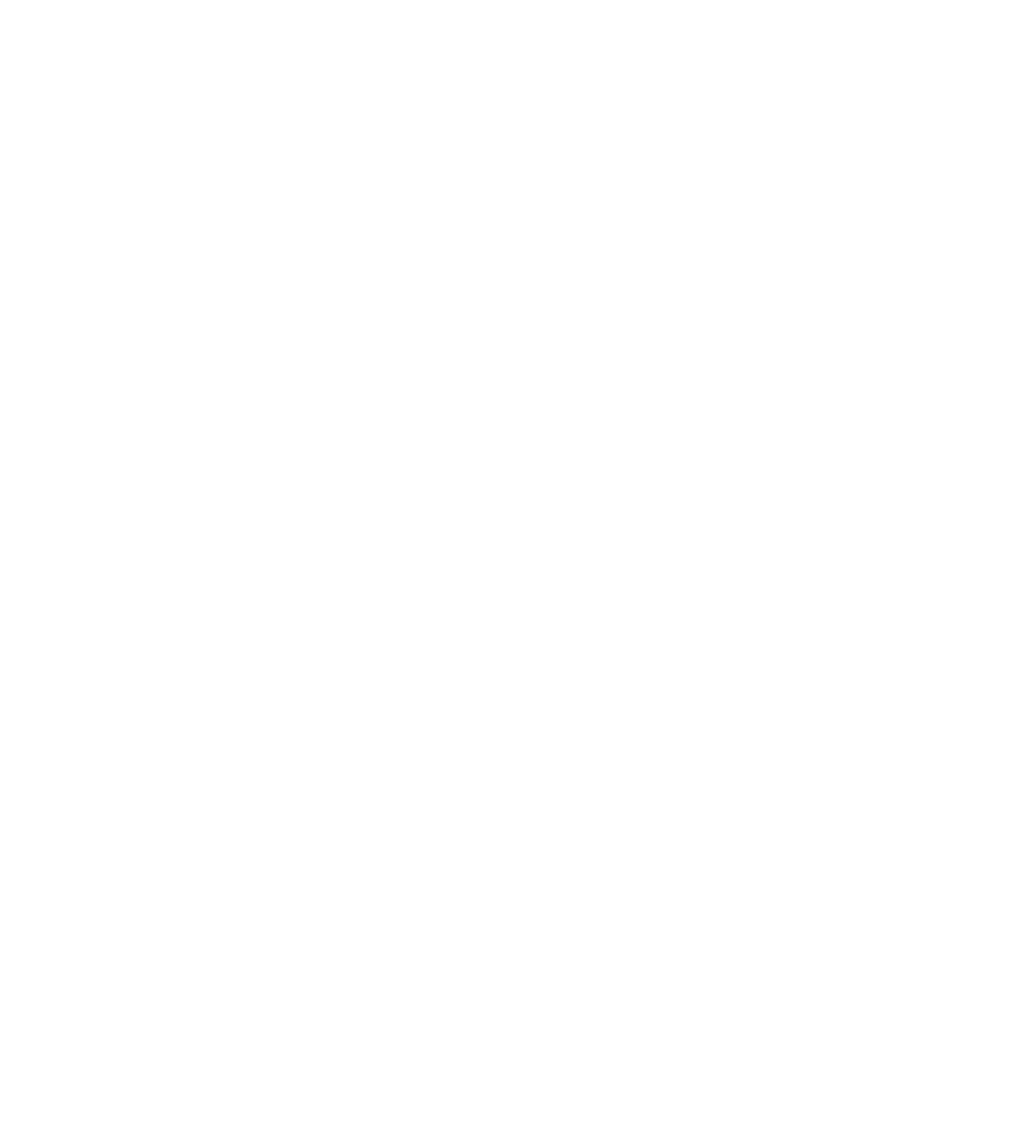
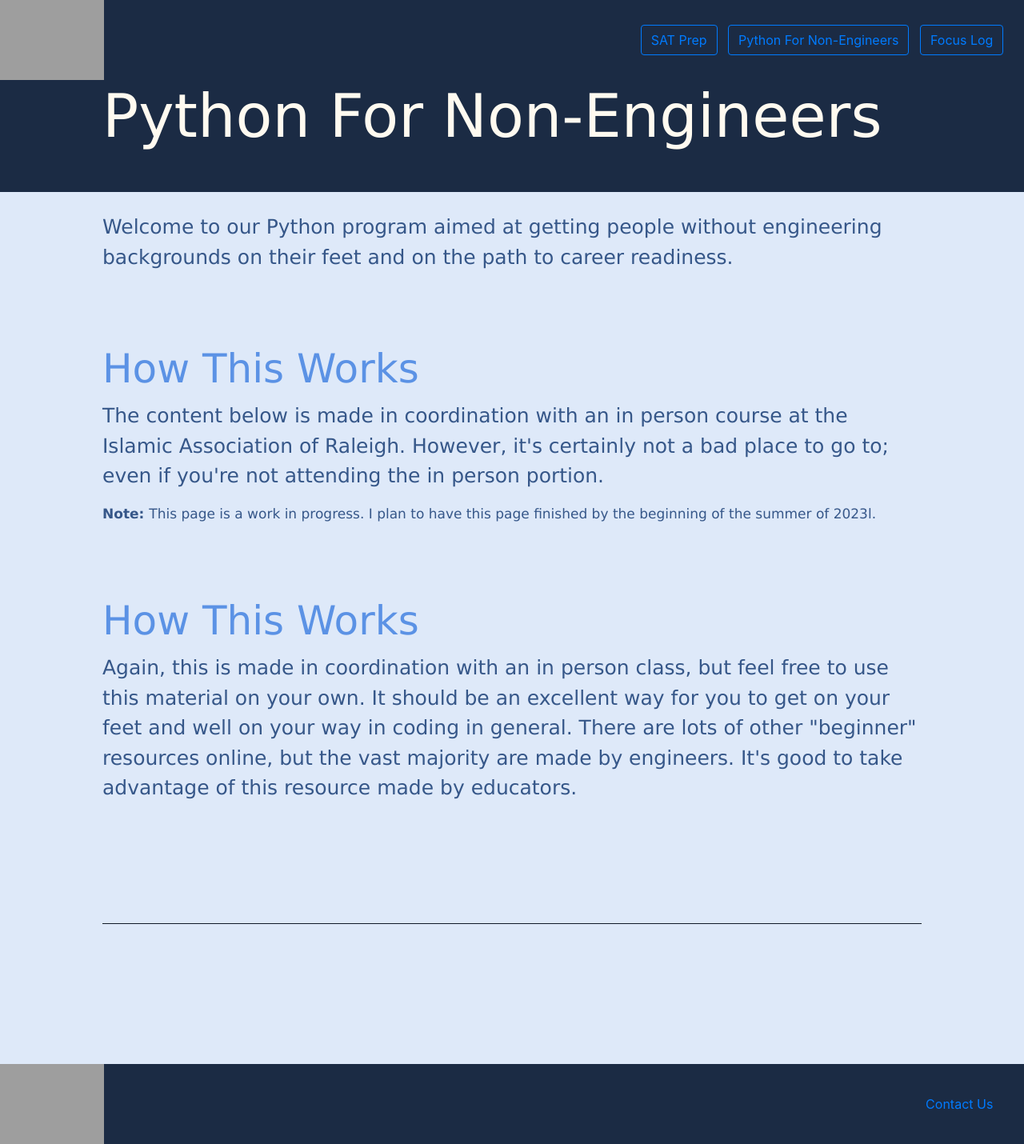
Before and after one commit to YomenT/bluebird-teaching, a React (Create React App) app in the folder reactapp/: page /python in a window 1280 px wide. Shown: the whole page at 80% size. Before the commit the page ends 800 px from the top, so only its background shows below. Built offline with nearby package versions, Linux system fonts and the light colour scheme; grey boxes are pictures that could not be loaded.

Commit message:
Added to python course page.

```diff
--- a/reactapp/src/components/Logo.js
+++ b/reactapp/src/components/Logo.js
@@ -21,6 +21,11 @@ class Logo extends React.Component {
                     </Link>
                     &nbsp;
                     &nbsp;
+                    <Link to="/python">
+                        <button type="button" class="btn btn-outline-primary">Python For Non-Engineers</button>
+                    </Link>
+                    &nbsp;
+                    &nbsp;
                     <Link to="/focus_log">
                         <button type="button" class="btn btn-outline-primary">Focus Log</button>
                     </Link>
--- a/reactapp/src/components/Main.js
+++ b/reactapp/src/components/Main.js
@@ -9,6 +9,7 @@ import FocusLog from './FocusLog'
 import Resources from './Resources'
 import SatPrep from './SatPrep'
 import AboutSATPrep from './AboutSATPrep'
+import Python from './Python'
 
 // Heart of Algebra
 import IntroductionToHeartOfAlgebra from './IntroductionToHeartOfAlgebra';
@@ -55,6 +56,7 @@ const Main = () => {
       <Route exact path='/resources' component={Resources}></Route>
       <Route exact path='/satprep' component={SatPrep}></Route>
       <Route exact path='/aboutsatprep' component={AboutSATPrep}></Route>
+      <Route exact path='/python' component={Python}></Route>
 
       {/* Heart of Algebra */}
       <Route exact path='/heart_of_algebra/about' component={IntroductionToHeartOfAlgebra}></Route>
--- /dev/null
+++ b/reactapp/src/components/Python.js
@@ -0,0 +1,52 @@
+import React from "react";
+
+import Logo from './Logo'
+import Footer from './Footer'
+
+class Python extends React.Component {
+
+    render() {
+        return (
+            <div>
+
+                <Logo />
+                <div className="bodyDiv">
+                    <h2 style={{ paddingBottom: "25px" }}>Python For Non-Engineers</h2>
+                </div>
+
+                <div className="aboutBodyDiv">
+
+                    <p className="p-body">
+                        Welcome to our Python program aimed at getting people without engineering backgrounds on their feet and on the path to career
+                        readiness.
+                    </p>
+
+                    <h3 className="h3-blue-headers" style={{ paddingTop: "75px", paddingBottom: "10px" }}>How This Works</h3>
+
+                    <p className="p-body">
+                        The content below is made in coordination with an in person course at the Islamic Association of Raleigh.  However, it's certainly
+                        not a bad place to go to; even if you're not attending the in person portion.
+                    </p>
+
+                    <p className="p-body" style={{ fontSize: "17px" }}>
+                        <strong>Note: </strong> This page is a work in progress.  I plan to have this page finished by the beginning of the summer of 2023l.
+                    </p>
+
+                    <h3 className="h3-blue-headers" style={{ paddingTop: "75px", paddingBottom: "10px" }}>How This Works</h3>
+
+                    <p className="p-body">
+                        Again, this is made in coordination with an in person class, but feel free to use this material on your own.  It should be an
+                        excellent way for you to get on your feet and well on your way in coding in general.  There are lots of other "beginner" resources
+                        online, but the vast majority are made by engineers.  It's good to take advantage of this resource made by educators.
+                    </p>
+
+                    <hr style={{ width: '100%', textAlign: "center", marginBottom: "150px", marginTop: "150px", backgroundColor: "#121d2d" }}></hr>
+
+                </div>
+                <Footer />
+            </div>
+        )
+    }
+}
+
+export default Python
--- a/reactapp/src/components/passport-to-advanced-math/QuadraticFunction.js
+++ b/reactapp/src/components/passport-to-advanced-math/QuadraticFunction.js
@@ -133,6 +133,32 @@ class QuadraticFunction extends React.Component {
                     <p className="p-body-small" style={{ marginLeft: "4%"}}>B)  y = x<sup>2</sup> + x + 1</p>
                     <p className="p-body-small" style={{ marginLeft: "4%"}}>C)  y = x<sup>2</sup> + 6x + 9</p>
                     <p className="p-body-small" style={{ marginLeft: "4%"}}>D)  y = x<sup>2</sup> + 4x - 4</p>
+
+                    <p className='p-body'>3.  Which of the following could be the graph for <i>ax<sup>2</sup> + bx + c</i>; if <i>a</i>, <i>b</i>, and <i>c</i> are all negative and <i>a</i> is not 0.</p>
+                    <p className="p-body-small">A)</p>
+                    <img
+                        src={"https://i.ibb.co/6gyWX1w/Quadratic-Function9.png"}
+                        alt="Answer Choice 1"
+                        width={200}
+                        height={200} />
+                    <p className="p-body-small" style={{ paddingTop: "30px" }}>B)</p>
+                    <img
+                        src={"https://i.ibb.co/KLshGJL/Quadratic-Function7.png"}
+                        alt="Answer Choice 2"
+                        width={200}
+                        height={200} />
+                    <p className="p-body-small" style={{ paddingTop: "30px" }}>C)</p>
+                    <img
+                        src={"https://i.ibb.co/2jptpkN/Quadratic-Function8.png"}
+                        alt="Answer Choice 3"
+                        width={200}
+                        height={200} />
+                    <p className="p-body-small" style={{ paddingTop: "30px" }}>D)</p>
+                    <img
+                        src={"https://i.ibb.co/ykcRgK2/Quadratic-Function10.png"}
+                        alt="Answer Choice 4"
+                        width={200}
+                        height={200} />
                 </div>
                 <Footer />
             </div>
```
